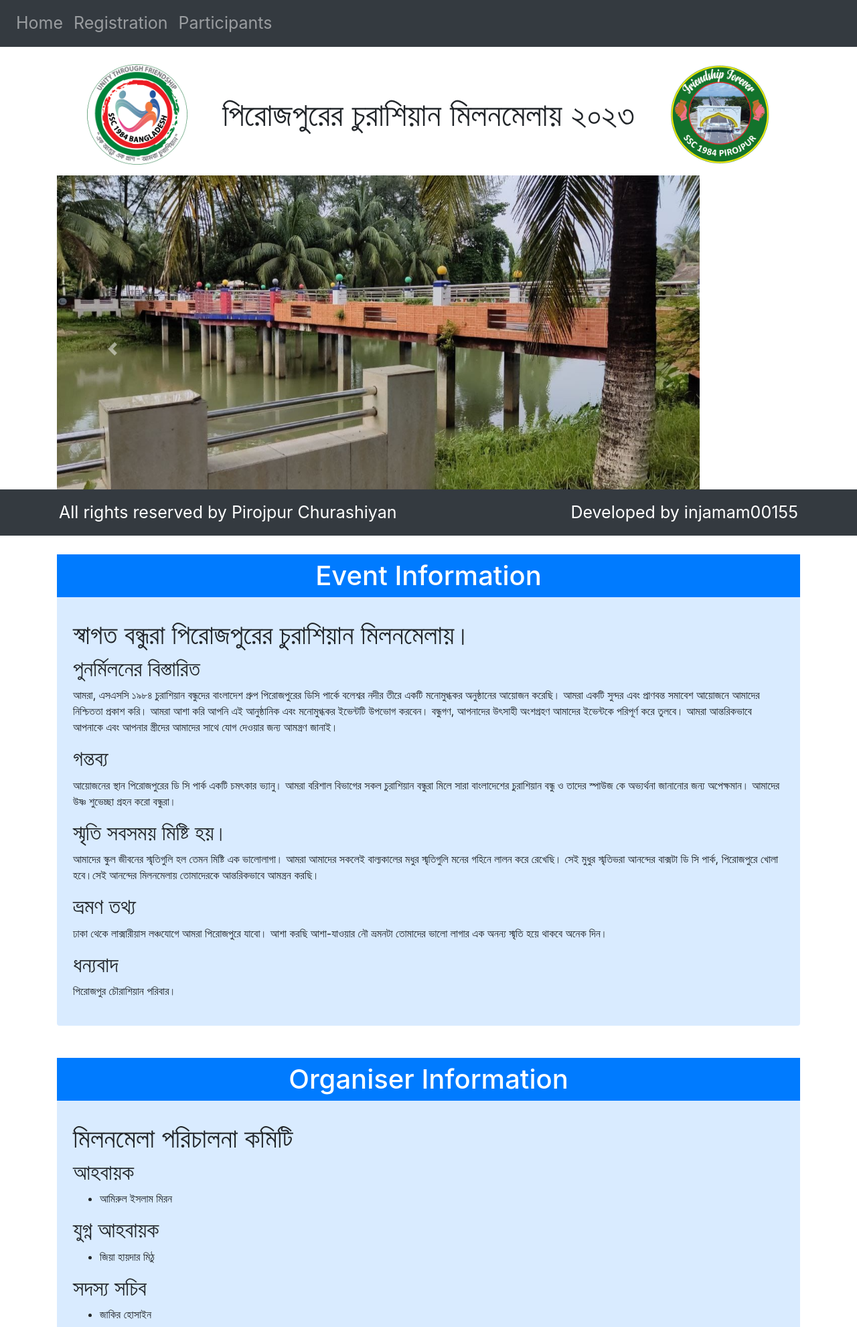
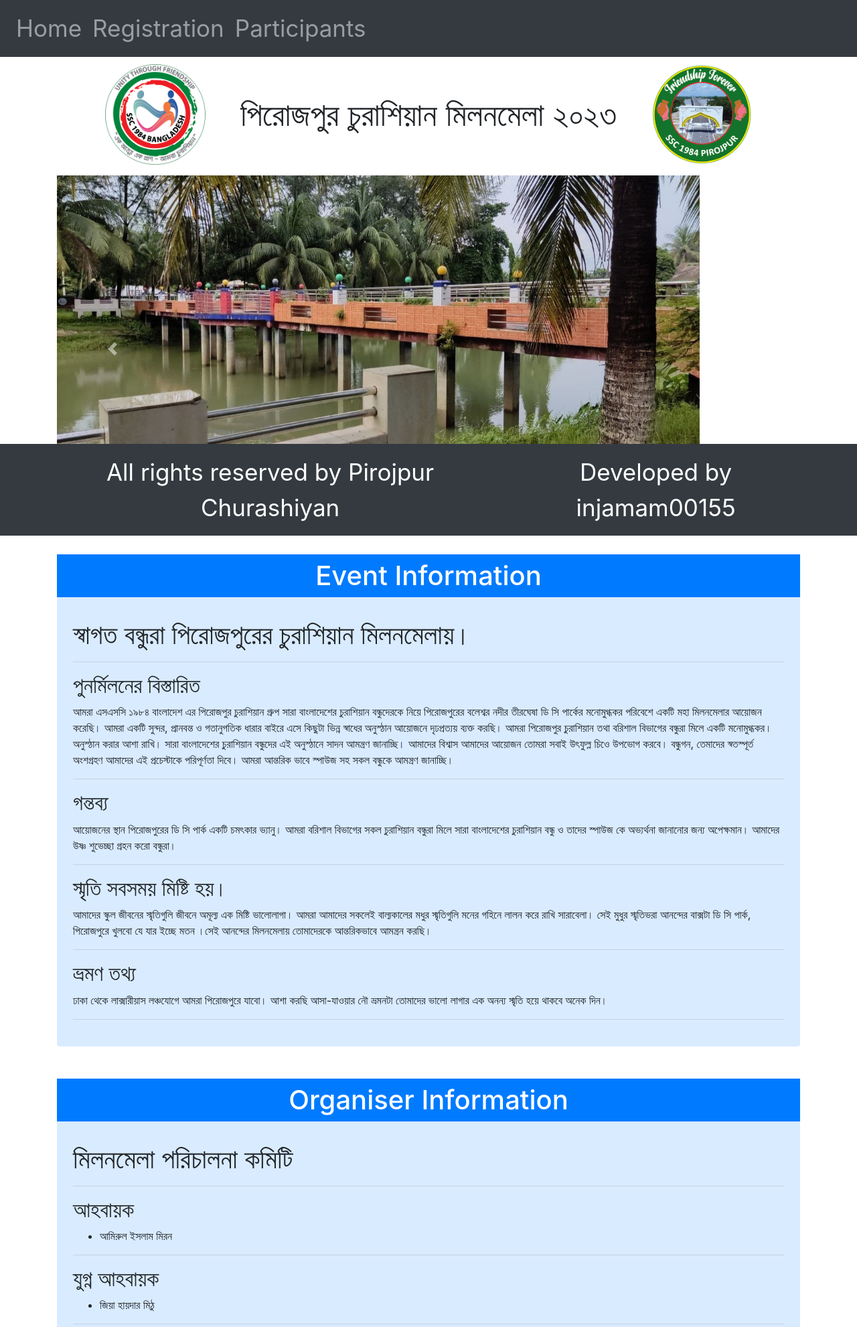
Before and after one commit to injamam00155/churashiyan, a Django app: page / in a window 1280 px wide. Shown: the top 1982 px of the page at 67% size. Run offline with Django 4.2, Linux system fonts and the light colour scheme; some libraries are stand-ins or nearby versions.

Commit message:
finetuning

```diff
--- a/event/templates/base.html
+++ b/event/templates/base.html
@@ -6,7 +6,9 @@
     <link rel="stylesheet" href="https://stackpath.bootstrapcdn.com/bootstrap/4.5.0/css/bootstrap.min.css">
     <style>
         .navbar-nav .nav-link {
-            font-size: 25px;
+            font-size: 35px;
+            padding-left: 5px;
+            padding-right: 5px;
         }
 
         /* Center the footer texts */
@@ -59,7 +61,7 @@
 
     <div class="mt-5 pt-5"><center><p>
         <img src="{% static 'logo1.png' %}" alt="Image 1" style="display: inline; vertical-align: middle; width:150px">
-        <bold><span class="mx-5" style="display: inline-block; vertical-align: middle;font-size: xxx-large;">পিরোজপুরের চুরাশিয়ান মিলনমেলায় ২০২৩</span></bold>
+        <bold><span class="mx-5" style="display: inline-block; vertical-align: middle;font-size: xxx-large;">পিরোজপুর চুরাশিয়ান মিলনমেলা ২০২৩</span></bold>
         <img src="{% static 'logo2.png' %}" alt="Image 2" style="display: inline; vertical-align: middle; width:150px">
     </p></center>
     </div>
--- a/event/templates/home.html
+++ b/event/templates/home.html
@@ -6,7 +6,7 @@
 
 
     <!-- Add event details here -->
-    <div class="container mb-5">
+    <div class="container mb-5" style='margin-bottom: 8rem';>
         <div id="slideshow" class="carousel slide mb-5" data-ride="carousel">
             <!-- Indicators -->
             <ol class="carousel-indicators">
@@ -53,55 +53,67 @@
             <h1 class="mt-5 text-center bg-primary text-white p-2">Event Information</h1>
         <div class="p-4">
             <h1>স্বাগত বন্ধুরা পিরোজপুরের চুরাশিয়ান মিলনমেলায়।</h1>
+            <hr>
             <div>
                 <h2>পুনর্মিলনের বিস্তারিত</h2>
-                <p>আমরা, এসএসসি ১৯৮৪ চুরাশিয়ান বন্ধুদের বাংলাদেশ গ্রুপ পিরোজপুরের ডিসি পার্কে বলেশ্বর নদীর তীরে একটি মনোমুগ্ধকর অনুষ্ঠানের আয়োজন করেছি। আমরা একটি সুন্দর এবং প্রাণবন্ত সমাবেশ আয়োজনে আমাদের নিশ্চিততা প্রকাশ করি। আমরা আশা করি আপনি এই আনুষ্ঠানিক এবং মনোমুগ্ধকর ইভেন্টটি উপভোগ করবেন। বন্ধুগণ, আপনাদের উৎসাহী অংশগ্রহণ আমাদের ইভেন্টকে পরিপূর্ণ করে তুলবে। আমরা আন্তরিকভাবে আপনাকে এবং আপনার স্ত্রীদের আমাদের সাথে যোগ দেওয়ার জন্য আমন্ত্রণ জানাই।</p>
+                <p>আমরা এসএসসি ১৯৮৪ বাংলাদেশ এর পিরোজপুর চুরাশিয়ান গ্রুপ সারা বাংলাদেশের চুরাশিয়ান বন্ধুদেরকে নিয়ে পিরোজপুরের বলেশ্বর নদীর তীরঘেষা ডি সি পার্কের মনোমুগ্ধকর পরিবেশে একটি মহা মিলনমেলার আয়োজন করেছি। আমরা একটি সুন্দর, প্রানবন্ত ও গতানুগতিক ধারার বাইরে এসে কিছুটা ভিন্ন স্বাধের অনুস্ঠান আয়োজনে দৃঢপ্রত্যয় ব্যক্ত করছি। আমরা পিরোজপুর চুরাশিয়ান তথা বরিশাল বিভাগের বন্ধুরা মিলে  একটি মনোমুগ্ধকর। অনুস্ঠান করার আশা রাখি। সারা বাংলাদেশের চুরাশিয়ান বন্ধুদের এই অনুস্ঠানে সাদন আমন্ত্রণ জানাচ্ছি। আমাদের বিশ্বাস আমাদের আয়োজন তোমরা সবাই উৎফুল্ল চিওে উপভোগ করবে।
+                    বন্ধুগন, তেমাদের স্বতস্পূর্ত  অংশগ্রহণ আমাদের এই প্রচেস্টাকে পরিপূর্ণতা দিবে। আমরা আন্তরিক ভাবে স্পাউজ সহ সকল বন্ধুকে আমন্ত্রণ জানাচ্ছি।</p>
             </div>
+            <hr>
             <div>
                 <h2>গন্তব্য</h2>
                 <p>আয়োজনের স্থান পিরোজপুরের ডি সি পার্ক একটি চমৎকার ভ্যানু। আমরা বরিশাল বিভাগের সকল চুরাশিয়ান বন্ধুরা মিলে সারা বাংলাদেশের চুরাশিয়ান বন্ধু ও তাদের স্পাউজ কে অভ্যর্থনা জানানোর জন্য অপেক্ষমান। আমাদের উষ্ণ  শুভেচ্ছা গ্রহন করো বন্ধুরা।</p>
             </div>
+            <hr>
 
             <div>
                 <h2>স্মৃতি সবসময় মিষ্টি হয়।</h2>
-                <p>আমাদের স্কুল জীবনের স্মৃতিগুলি হল তেমন মিষ্টি এক  ভালোলাগা। আমরা আমাদের সকলেই বাল্যকালের মধুর  স্মৃতিগুলি  মনের গহিনে লালন করে রেখেছি। সেই মুধুর স্মৃতিভরা আনন্দের বাক্সটা ডি সি পার্ক, পিরোজপুরে খোলা হবে।সেই আনন্দের মিলনমেলায় তোমাদেরকে  আন্তরিকভাবে আমন্ত্রন করছি।</p>
+                <p>আমাদের স্কুল জীবনের স্মৃতিগুলি জীবনে অমূল্য এক মিষ্টি ভালোলাগা। আমরা আমাদের সকলেই বাল্যকালের মধুর স্মৃতিগুলি মনের গহিনে লালন করে রাখি সারাবেলা। সেই মুধুর স্মৃতিভরা আনন্দের বাক্সটা ডি সি পার্ক, পিরোজপুরে খুলবো যে যার ইচ্ছে মতন ।সেই আনন্দের মিলনমেলায় তোমাদেরকে আন্তরিকভাবে আমন্ত্রন করছি।</p>
             </div>
+            <hr>
 
             <div>
                 <h2>ভ্রমণ তথ্য</h2>
-                <p>ঢাকা থেকে লাক্সারীয়াস লঞ্চযোগে আমরা পিরোজপুরে যাবো। আশা করছি আশা-যাওয়ার নৌ ভ্রমনটা তোমাদের ভালো লাগার এক অনন্য স্মৃতি হয়ে থাকবে অনেক দিন।</p>
+                <p>ঢাকা থেকে লাক্সারীয়াস লঞ্চযোগে আমরা পিরোজপুরে যাবো। আশা করছি আসা-যাওয়ার নৌ ভ্রমনটা তোমাদের ভালো লাগার এক অনন্য স্মৃতি হয়ে থাকবে অনেক দিন।</p>
             </div>
+            <hr>
 
-            <div>
+            <!-- <div>
                 <h2>ধন্যবাদ</h2>
                 <p>পিরোজপুর চৌরাশিয়ান পরিবার।</p>
-            </div>
+            </div> -->
         </div>
 
-        </div>
-        <div class=" rounded mt-4 mb-3" style="background-color: rgba(0, 123, 255, 0.15);">
-            <h1 class="mt-5 text-center bg-primary text-white p-2">Organiser Information</h1>
-            <div class="p-4">
+    </div>
+    <div class=" rounded mt-4 mb-3" style="background-color: rgba(0, 123, 255, 0.15);">
+        <h1 class="mt-5 text-center bg-primary text-white p-2">Organiser Information</h1>
+        <div class="p-4">
             <h1>মিলনমেলা পরিচালনা কমিটি</h1>
+            <hr>
             <h2>আহবায়ক</h2>
             <ul>
                 <li>আমিরুল ইসলাম মিরন</li>
             </ul>
+            <hr>
             <h2>যুগ্ন আহবায়ক</h2>
             <ul>
                 <li>জিয়া হায়দার মিঠু</li>
             </ul>
+            <hr>
             <h2>সদস্য সচিব</h2>
             <ul>
                 <li>জাকির হোসাইন</li>
             </ul>
+            <hr>
             <h2>উপদেস্টা মণ্ডলী</h2>
             <ul>
                 <li>লায়ন মিজানুর রহমান</li>
+                <li>লায়ন এ.কে.এম. সোহাগ</li>
                 <li>মাহবুবুল হক (মাহবুব)</li>
                 <li>সরোয়ার হোসেন</li>
                 <li>বজলুর রহমান</li>
             </ul>
+            <hr>
             <h2>সদস্য</h2>
             <ul>
                 <li>ডাঃএস এম মিজানুর রহমান বাদল</li>
@@ -123,29 +135,78 @@
                 <li>অধীর চন্দ্র গোপাল</li>
                 <li>জামাল মল্লিক</li>
             </ul>
+            <hr>
         </div></div>
 
         <div class=" rounded mt-4 mb-3" style="background-color: rgba(0, 123, 255, 0.15);">
             <h1 class="mt-5 text-center bg-primary text-white p-2">Registration Timeline</h1>
             <div class="p-4">
                 <h2>রেজিস্ট্রেশন শুরুর তারিখ</h2>
-                <p class="lead">২৪ ই জুলাই '২০২৩</p>
+                <p class="lead">২৮ ই জুলাই '২০২৩</p>
+                <hr>
                 <h2>রেজিস্ট্রশেন এর শেষ তারিখ</h2>
                 <p class="lead">১৫ ই সেপ্টেম্বর '২০২৩</p>
+                <hr>
             </div>
         </div>
+        <div class=" rounded mt-4 mb-3" style="background-color: rgba(0, 123, 255, 0.15);">
+            <h1 class="mt-5 text-center bg-primary text-white p-2">Registration Fees</h1>
+            <div class="p-4">
+            <h2>রেজিস্ট্রেশন ফিস জন প্রতি:</h2>
+            <hr>
+            <ul>
+                <li class="lead">চুরাশিয়ান - ১০০০/-</li>
+                <hr>
+                <li class="lead">স্পাউজ।  - ১০০০/-</li>
+                <hr>
+                <li class="lead">ড্রাইভার।  - ৫০০/-</li>
+                <hr>
+            </ul>
+            </div>
+        </div>
+
+        <div class=" rounded mt-4 mb-3" style="background-color: rgba(0, 123, 255, 0.15);">
+            <h1 class="mt-5 text-center bg-primary text-white p-2">Launch Cabin Booking Information</h1>
+            <div class="p-4">
+            <h2>লঞ্চের কেবিন বুকিং এর তথ্য::</h2>
+            <hr>
+            <p>
+                তুমি যদি লঞ্চে ভ্রমন করে পিরোজপুর মিলনমেলায় যেতে চাও, সে ক্ষেএে তেমাকে কেবিন বুকিং এর জন্য নিম্নের নাম্বারে যোগাযোগ করো। কেবিন সংখ্যাটা নির্ধারিত। তাই আগে আসলে আগে পাবে এই  নিয়মে বুকিং নেয়া হবে।
+            </p>
+            <hr>
+            <ul>
+                <li class="lead">মাহবুব -01762-085059</li>
+                <hr>
+                <li class="lead">সরোয়ার: 01768-925242</li>
+                <hr>
+                <li class="lead">মিজান: 01711-530423</li>
+                <hr>
+                <li class="lead">বজলু: 01678-054214</li>
+                <hr>
+            </ul>
+            </div>
+        </div>
+
         <div class=" rounded mt-4 mb-3" style="background-color: rgba(0, 123, 255, 0.15);">
             <h1 class="mt-5 text-center bg-primary text-white p-2">Registration Procedure</h1>
             <div class="p-4">
                 <h2>রেজিস্ট্রশেন এর নিয়ম</h2>
+                <hr>
                 <ol>
                     <li class="lead">প্রথমে উল্লিখিত নাম্বার পাচটির যে কেন একটি নাম্বারে বিকাশ করুন।</li>
+                    <hr>
                     <li class="lead">ট্রানজেকশন আই ডি টি কপি করুন।</li>
-                    <li class="lead">রেজিস্ট্রেশন ফর্ম এর ট্রানজেকশন আই ডি লেখার নির্দস্ত ঘরে পেস্ট করুন।</li>
+                    <hr>
+                    <li class="lead">রেজিস্ট্রেশন ফর্ম এর ট্রানজেকশন আই ডি লেখার নির্দিষ্ট ঘরে পেস্ট করুন।</li>
+                    <hr>
                     <li class="lead">বিকাশ ট্রানজেকশন আইডি টি কপি করতে সমস্যা হলে কোডটি হাতে লিখে দিলেও হবে।</li>
-                    <li class="lead">যে নাম্বারে বিকাশ করেছেন সেই নাম্বারটি ফর্মের নির্দস্ত ঘরে অবশ্যই লিখে দিতে হবে।</li>
-                    <li class="lead">ফর্ম পুরন করে সাবমিট করার পরে বিকাশ ট্রানজেকশন আইডি টি যাকে বিকাশ করেছেন তাকে মেসেজ করে জানিয়ে দিন।</li>
+                    <hr>
+                    <li class="lead">যে নাম্বারে বিকাশ করেছেন সেই নাম্বারটি ফর্মের নির্দিষ্ট ঘরে অবশ্যই সিলেক্ট করতে হবে।</li>
+                    <hr>
+                    <li class="lead">ফর্ম পুরন করে সাবমিট করার পরে যাকে বিকাশ করেছেন তাকে মেসেজ করে জানিয়ে দিন।</li>
+                    <hr>
                 </ol>
+
             </div>
         </div>
 
@@ -153,12 +214,18 @@
             <h1 class="mt-5 text-center bg-primary text-white p-2">Payment Information</h1>
             <div class="p-4">
                 <h2>এই নাম্বার গুলেতে রেজিস্ট্রেশন এর জন্য বিকাশ করুন</h2>
+                <hr>
                 <ol>
                     <li class="lead">আমিরুল ইসলাম মিরন - বিকাশ: 01776411919</li>
+                    <hr>
                     <li class="lead">জাকির হোসেন - বিকাশ: 01988-691379</li>
+                    <hr>
                     <li class="lead">লায়ন মিজানুর রহমান - বিকাশ: 01711-530423</li>
+                    <hr>
                     <li class="lead">বজলুর রহমান - বিকাশ: 01678-054214</li>
+                    <hr>
                     <li class="lead">মাহবুবুল হক (মাহবুব) - বিকাশ: 01762-085059</li>
+                    <hr>
                 </ol>
             </div>
         </div>
@@ -167,16 +234,22 @@
             <h1 class="mt-5 text-center bg-primary text-white p-2">Emergency Contact</h1>
             <div class="p-4">
             <h2>জরুরী প্রয়োজনে যোগাযোগ করুন</h2>
+            <hr>
             <ul>
                 <li class="lead">মিরন: 01716-953986</li>
+                <hr>
                 <li class="lead">জাকির: 01988-691379</li>
+                <hr>
                 <li class="lead">মিজান: 01711-530423</li>
+                <hr>
                 <li class="lead">বজলু: 01678-054214</li>
+                <hr>
                 <li class="lead">মাহবুব: 01762-085059</li>
+                <hr>
             </ul>
         </div>
-        </div>
-
+    </div>
+    <br>
 
 
     </div>
--- a/event/templates/participants.html
+++ b/event/templates/participants.html
@@ -17,7 +17,7 @@
     </script>
 {% endif %}
 
-<table class="table">
+<table class="table m-2">
     <thead>
         <tr>
             <th>ID Number</th>
```
